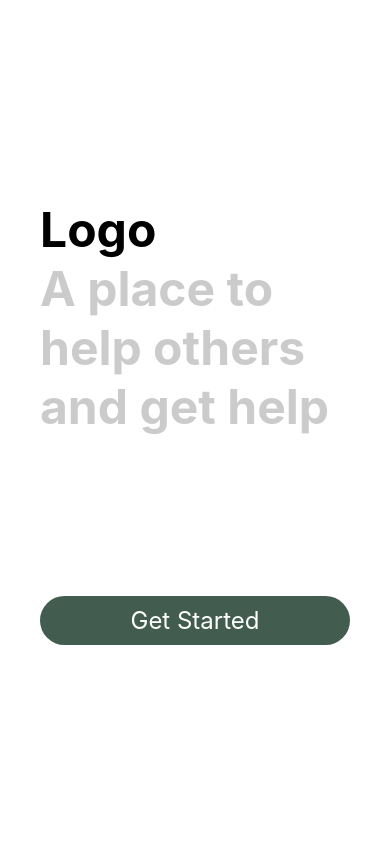
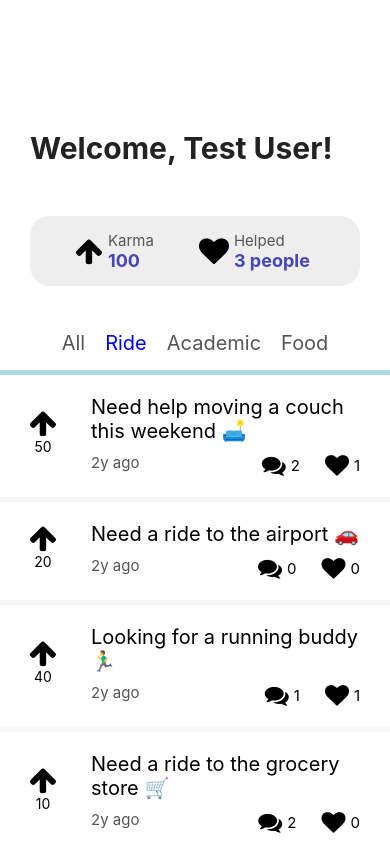
Before and after one commit to sf200212345/tufts-favors, a React Native app in the folder frontend/: screen /Home in a window 390 px wide. Built offline with nearby package versions, Linux system fonts and the light colour scheme.

Commit message:
Complete home screen prototype

```diff
--- a/frontend/App.tsx
+++ b/frontend/App.tsx
@@ -27,22 +27,23 @@ export default function App() {
     }, []);
 
     return (
-        <NavigationContainer>
-            {session && session.user ? (
-                <GlobalSession.Provider value={session}>
-                    <Tabs.Navigator
-                        tabBar={(props) => <TabBar {...props} />}
-                        id="Tabs"
-                        screenOptions={{ headerShown: false }}
-                        initialRouteName="Home"
-                    >
-                        <Tabs.Screen name="Home" component={HomeScreen} />
-                        <Tabs.Screen name="Profile" component={ProfileScreen} />
-                    </Tabs.Navigator>
-                </GlobalSession.Provider>
-            ) : (
-                <LoginScreen />
-            )}
-        </NavigationContainer>
+        // <NavigationContainer>
+        //     {session && session.user ? (
+        //         <GlobalSession.Provider value={session}>
+        //             <Tabs.Navigator
+        //                 tabBar={(props) => <TabBar {...props} />}
+        //                 id="Tabs"
+        //                 screenOptions={{ headerShown: false }}
+        //                 initialRouteName="Home"
+        //             >
+        //                 <Tabs.Screen name="Home" component={HomeScreen} />
+        //                 <Tabs.Screen name="Profile" component={ProfileScreen} />
+        //             </Tabs.Navigator>
+        //         </GlobalSession.Provider>
+        //     ) : (
+        //         <LoginScreen />
+        //     )}
+        // </NavigationContainer>
+        <HomeScreen />
     );
 }
--- a/frontend/src/HomeScreen/Favor.tsx
+++ b/frontend/src/HomeScreen/Favor.tsx
@@ -6,6 +6,7 @@ import moment from 'moment';
 
 // eventually move these to types.ts
 enum FavorType {
+    ALL,
     RIDE,
     ACADEMIC,
     FOOD
@@ -40,7 +41,7 @@ moment.updateLocale('en', {
   },
 });
 
-const Favor: React.FC<FavorProps> = (favor: FavorProps) =>{
+const Favor: React.FC<FavorProps> = (favor: FavorProps) => {
 
 
 
--- a/frontend/src/HomeScreen/Home.tsx
+++ b/frontend/src/HomeScreen/Home.tsx
@@ -1,11 +1,15 @@
-import { Text, View } from 'react-native';
+import { ScrollView, Text, View } from 'react-native';
 import React from 'react';
 import { supabase } from '../GlobalHelpers';
 import HomeStyles from './HomeStyles';
 import Favor from './Favor';
+import TypeSelector from './TypeSelector';
+import { useState, useEffect } from 'react';
+import Icon from 'react-native-vector-icons/FontAwesome';
 
 // eventually move these to types.ts
 enum FavorType {
+    ALL,
     RIDE,
     ACADEMIC,
     FOOD
@@ -28,7 +32,7 @@ export default function Home() {
         if (error) console.log(error);
     }
 
-    // Example favors (will get from API later presumably)
+    // Example data (will get from API later presumably)
     const exampleFavors = [
         {
             id: 1,
@@ -65,15 +69,111 @@ export default function Home() {
             likes: 0,
             time: new Date('2021-09-08T16:45:00Z'),
             type: FavorType.RIDE
+        },
+        {
+            id: 5,
+            title: 'Looking for a tennis partner 🎾',
+            karma: 70,
+            comments: ['Comment 1', 'Comment 2'],
+            likes: 2,
+            time: new Date('2021-09-07T14:00:00Z'),
+            type: FavorType.ACADEMIC
+        },
+        {
+            id: 6,
+            title: 'Need help with a physics problem set 📝',
+            karma: 120,
+            comments: ['Comment 1', 'Comment 2', 'Comment 3', 'Comment 4'],
+            likes: 4,
+            time: new Date('2021-09-06T19:30:00Z'),
+            type: FavorType.ACADEMIC
+        },
+        {
+            id: 7,
+            title: 'Looking for a running buddy 🏃‍♂️',
+            karma: 40,
+            comments: ['Comment 1'],
+            likes: 1,
+            time: new Date('2021-09-05T08:00:00Z'),
+            type: FavorType.RIDE
+        },
+        {
+            id: 8,
+            title: 'Need a ride to the grocery store 🛒',
+            karma: 10,
+            comments: ['Comment 1', 'Comment 2'],
+            likes: 0,
+            time: new Date('2021-09-04T13:15:00Z'),
+            type: FavorType.RIDE
+        },
+        {
+            id: 9,
+            title: 'Looking for a language exchange partner 🗣️',
+            karma: 90,
+            comments: ['Comment 1', 'Comment 2', 'Comment 3'],
+            likes: 3,
+            time: new Date('2021-09-03T11:00:00Z'),
+            type: FavorType.ACADEMIC
+        },
+        {
+            id: 10,
+            title: 'Need help moving boxes to storage 📦',
+            karma: 60,
+            comments: ['Comment 1', 'Comment 2', 'Comment 3'],
+            likes: 2,
+            time: new Date('2021-09-02T16:30:00Z'),
+            type: FavorType.FOOD
         }
     ];
+    const exampleUserdata = {
+        id: 1,
+        name: 'Test User',
+        karma: 100,
+        completedFavors: [
+            {}, {}, {}
+        ]
+    };
+
+    const [favorType, setFavorType] = useState(FavorType.RIDE);
 
     return (
         <View style={HomeStyles.container}>
-            <Text>homeScreen</Text>
-            {exampleFavors.map((favor) => (
-                <Favor {...favor} key={favor.id} />
-            ))}
+
+            {/* Header */}
+            <View style={HomeStyles.headerContainer}>
+                <Text style={HomeStyles.headerTitle}>Welcome, {exampleUserdata.name}!</Text>
+
+                <View style={HomeStyles.headerInfoContainer}>
+                    <View style={HomeStyles.headerInfoComponent}>
+                        <Icon name="arrow-up" size={30} color="#000" />
+                        <View style={HomeStyles.headerInfoComponentContentContainer}>
+                            <Text style={HomeStyles.headerInfoComponentContentText1}>Karma</Text>
+                            <Text style={HomeStyles.headerInfoComponentContentText2}>{exampleUserdata.karma}</Text>
+                        </View>
+                    </View>
+                    <View style={HomeStyles.headerInfoComponent}>
+                        <Icon name="heart" size={30} color="#000" />
+                        <View style={HomeStyles.headerInfoComponentContentContainer}>
+                            <Text style={HomeStyles.headerInfoComponentContentText1}>Helped</Text>
+                            <Text style={HomeStyles.headerInfoComponentContentText2}>{exampleUserdata.completedFavors.length} people</Text>
+                        </View>
+                    </View>
+                </View>
+            </View>
+
+            {/* Type selector */}
+            <TypeSelector favorType={favorType} setFavorType={setFavorType} />
+
+            {/* Favor list */}
+            <ScrollView>
+            {
+                (
+                    favorType == FavorType.ALL ? exampleFavors : exampleFavors.filter((favor) => (favor.type == favorType))
+                ).map((favor) => (
+                    <Favor {...favor} key={favor.id} />
+                )
+            )}
+            </ScrollView>
         </View>
     );
 }
--- a/frontend/src/HomeScreen/HomeStyles.ts
+++ b/frontend/src/HomeScreen/HomeStyles.ts
@@ -3,10 +3,58 @@ import { StyleSheet } from 'react-native';
 const HomeStyles = StyleSheet.create({
     container: {
         flex: 1,
+        marginTop: 100,
         backgroundColor: '#fff',
         alignItems: 'center',
-        justifyContent: 'center'
+        justifyContent: 'flex-start',
     },
+
+    // Header
+    headerContainer: {
+        flexDirection: 'column',
+        justifyContent: 'center',
+        width: '100%',
+        padding: 30
+    },
+    headerTitle: {
+        fontSize: 30,
+        fontWeight: 'bold',
+        alignSelf: 'flex-start',
+        color: '#222',
+        marginBottom: 50
+    },
+    headerInfoContainer: {
+        alignSelf: 'center',
+        flexDirection: 'row',
+        padding: 10,
+        backgroundColor: '#EEE',
+        borderRadius: 20,
+        width: '100%',
+        justifyContent: 'center',
+        alignContent: 'center'
+    },
+    headerInfoComponent: {
+        marginHorizontal: 20,
+        flexDirection: 'row',
+        justifyContent: 'center',
+        alignItems: 'center',
+    },
+    headerInfoComponentContentContainer: {
+        flexDirection: 'column',
+        alignItems: 'flex-start',
+        padding: 5
+    },
+    headerInfoComponentContentText1: {
+        fontSize: 15,
+        color: '#555'
+    },
+    headerInfoComponentContentText2: {
+        fontSize: 18,
+        fontWeight: 'bold',
+        color: '#44B'
+    },
+
+    // Favor list
     favorContainer: {
         flexDirection: 'row',
         alignItems: 'center',
@@ -66,6 +114,27 @@ const HomeStyles = StyleSheet.create({
         marginVertical: 10,
     },
 
+    // Type selector
+    typeContainer: {
+        flexDirection: 'row',
+        justifyContent: 'center',
+        alignItems: 'center',
+        width: '100%',
+        padding: 10,
+        borderBottomColor: '#ADD8E6',
+        borderBottomWidth: 5,
+
+    },
+    typeOption: {
+        color: '#555',
+        fontSize: 20,
+        marginHorizontal: 10,
+        paddingVertical: 5
+    },
+    typeOptionSelected: {
+        color: '#00F',
+    }
+
 });
 
 export default HomeStyles;
--- /dev/null
+++ b/frontend/src/HomeScreen/TypeSelector.tsx
@@ -0,0 +1,47 @@
+import react from 'react';
+import { Text, View, Button } from 'react-native';
+import HomeStyles from './HomeStyles';
+
+enum FavorType {
+    ALL,
+    RIDE,
+    ACADEMIC,
+    FOOD
+}
+
+// Display names for each favor type
+const favorTypeNames = {
+    [FavorType.ALL]: 'All',
+    [FavorType.RIDE]: 'Ride',
+    [FavorType.ACADEMIC]: 'Academic',
+    [FavorType.FOOD]: 'Food'
+};
+
+interface TypeSelectorProps {
+    favorType: FavorType;
+    setFavorType: React.Dispatch<React.SetStateAction<FavorType>>;
+}
+
+const TypeSelector: React.FC<TypeSelectorProps> = ({ favorType, setFavorType }) => {
+
+    // Not sure how exactly this works, should fix later
+    const keyToInt = (key: string) => {
+        return key as unknown as FavorType;
+    }
+
+    return (
+        <View style={HomeStyles.typeContainer}>
+            {Object.keys(favorTypeNames).map((key) => (
+                <Text
+                    key={key}
+                    onPress={() => setFavorType(keyToInt(key))}
+                    style={[HomeStyles.typeOption, keyToInt(key) == favorType ? HomeStyles.typeOptionSelected : HomeStyles.typeOption]}
+                >
+                    {favorTypeNames[keyToInt(key)]}
+                </Text>
+            ))}
+        </View>
+    );
+};
+
+export default TypeSelector;
```
Also changed, not shown: frontend/src/HomeScreen/todo.txt (added).
